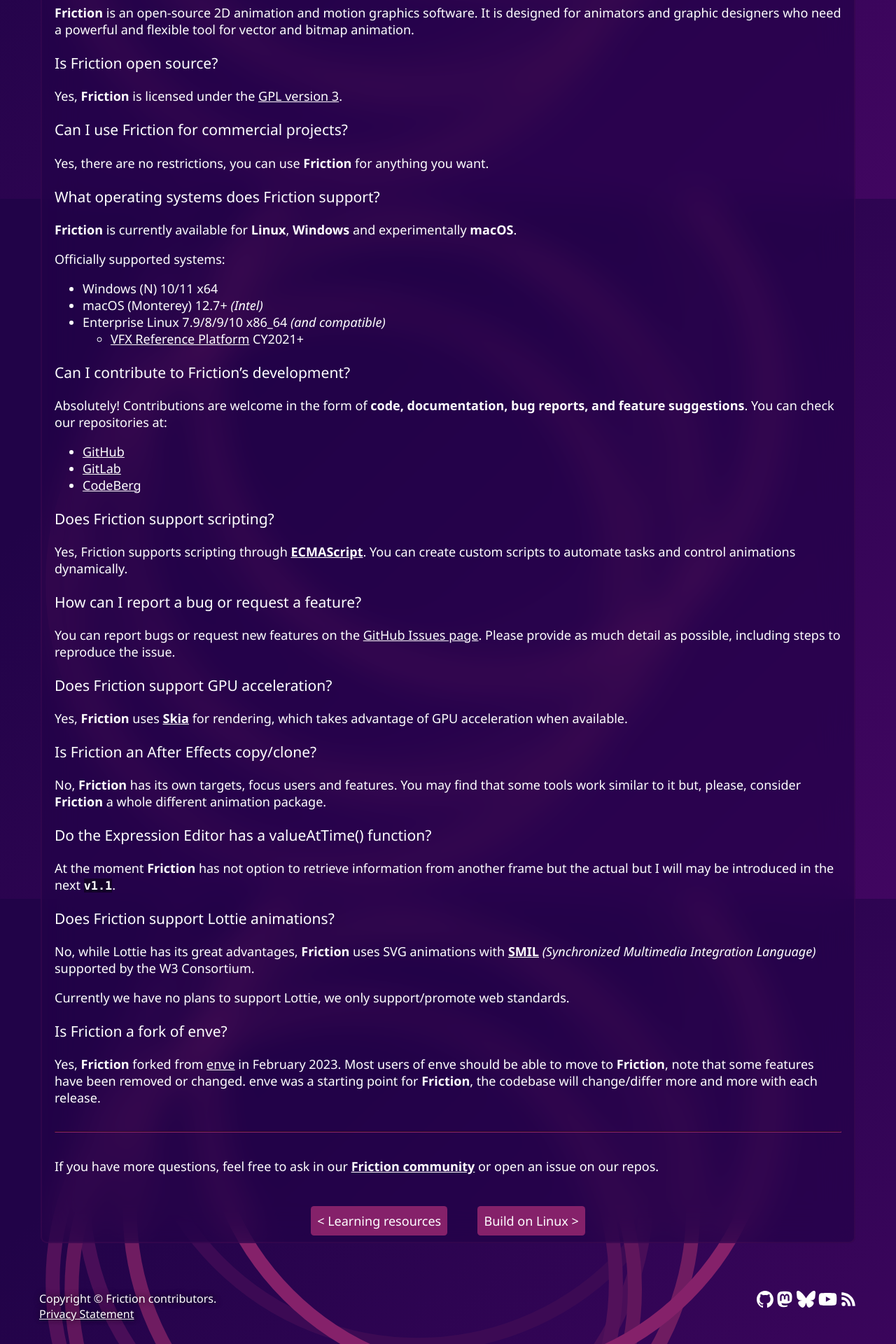
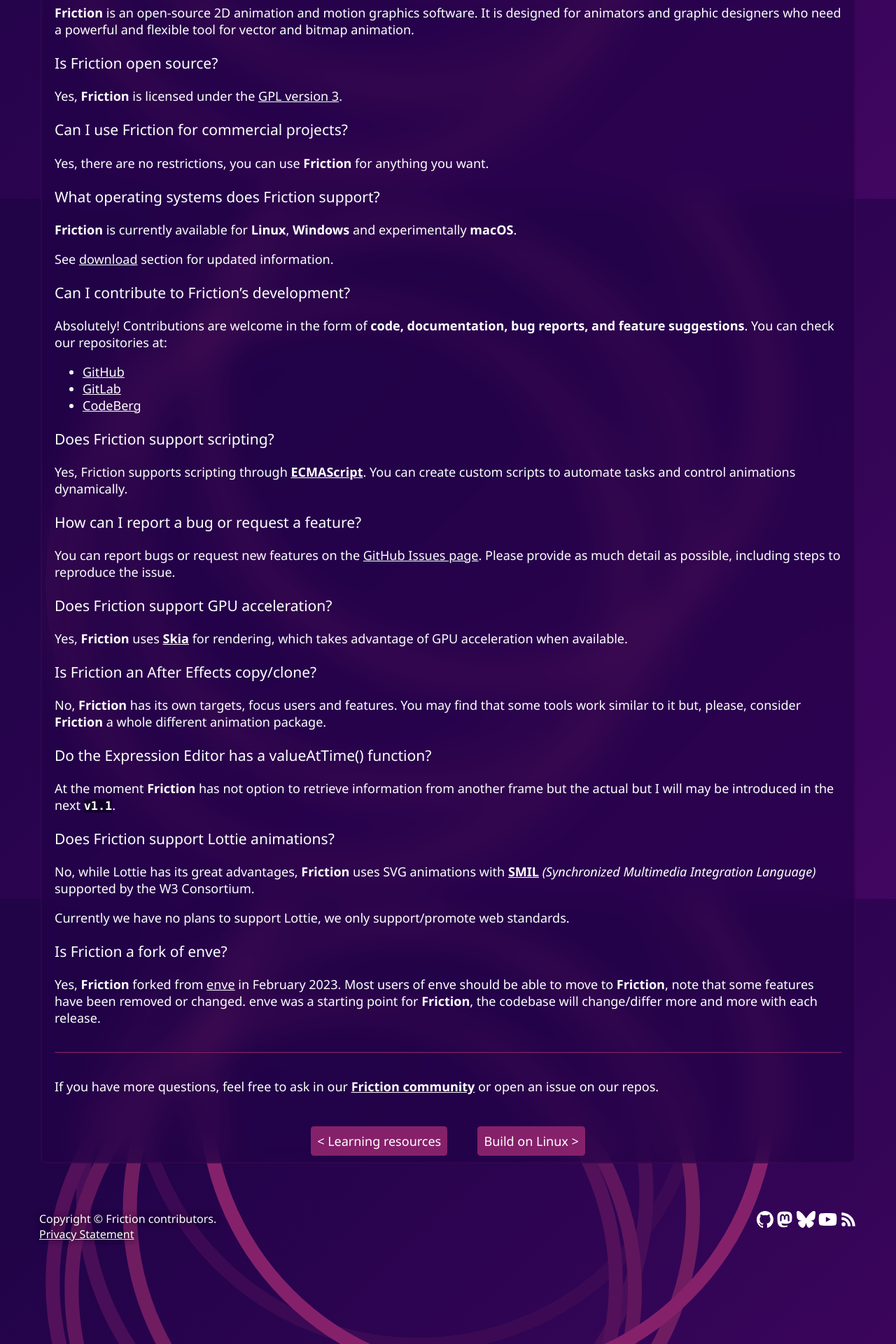
Before and after one commit to friction2d/friction2d.github.io, a Jekyll site: the page built from documentation/faq.md, in a window 1280 px wide. Shown: the part 716-2636 px from the top of the page at 70% size. Built offline with Jekyll 4.4.1, drawn with Linux system fonts in a browser that asks for light colours.

Commit message:
Added download section

```diff
--- a/_config.yml
+++ b/_config.yml
@@ -41,7 +41,7 @@ nav:
     url: /news/
     ext: false
   - title: Download
-    url: "/#download"
+    url: /download.html
   - title: Documentation
     url: /documentation/
     ext: false
--- a/assets/style.css
+++ b/assets/style.css
@@ -465,6 +465,12 @@ ul.platform { list-style-type: none; }
     flex-wrap: wrap;
 }
 
+.download {
+    display: flex;
+    gap: 1em;
+    flex-wrap: wrap;
+}
+
 .shadow {
     text-shadow: #000 1px 0 10px;
 }
--- a/documentation/faq.md
+++ b/documentation/faq.md
@@ -28,12 +28,7 @@ Yes, there are no restrictions, you can use **Friction** for anything you want.
 
 **Friction** is currently available for **Linux**, **Windows** and experimentally **macOS**.
 
-Officially supported systems:
-
-- Windows (N) 10/11 x64
-- macOS (Monterey) 12.7+ *(Intel)*
-- Enterprise Linux 7.9/8/9/10 x86_64 *(and compatible)*
-  - [VFX Reference Platform](https://vfxplatform.com/) CY2021+
+See [download](/download.html#requirements) section for updated information.
 
 ### Can I contribute to Friction's development?
 
```
Also changed, not shown: _layouts/download.html (added, +58 -0 lines), download.md (added, +47 -0 lines).
